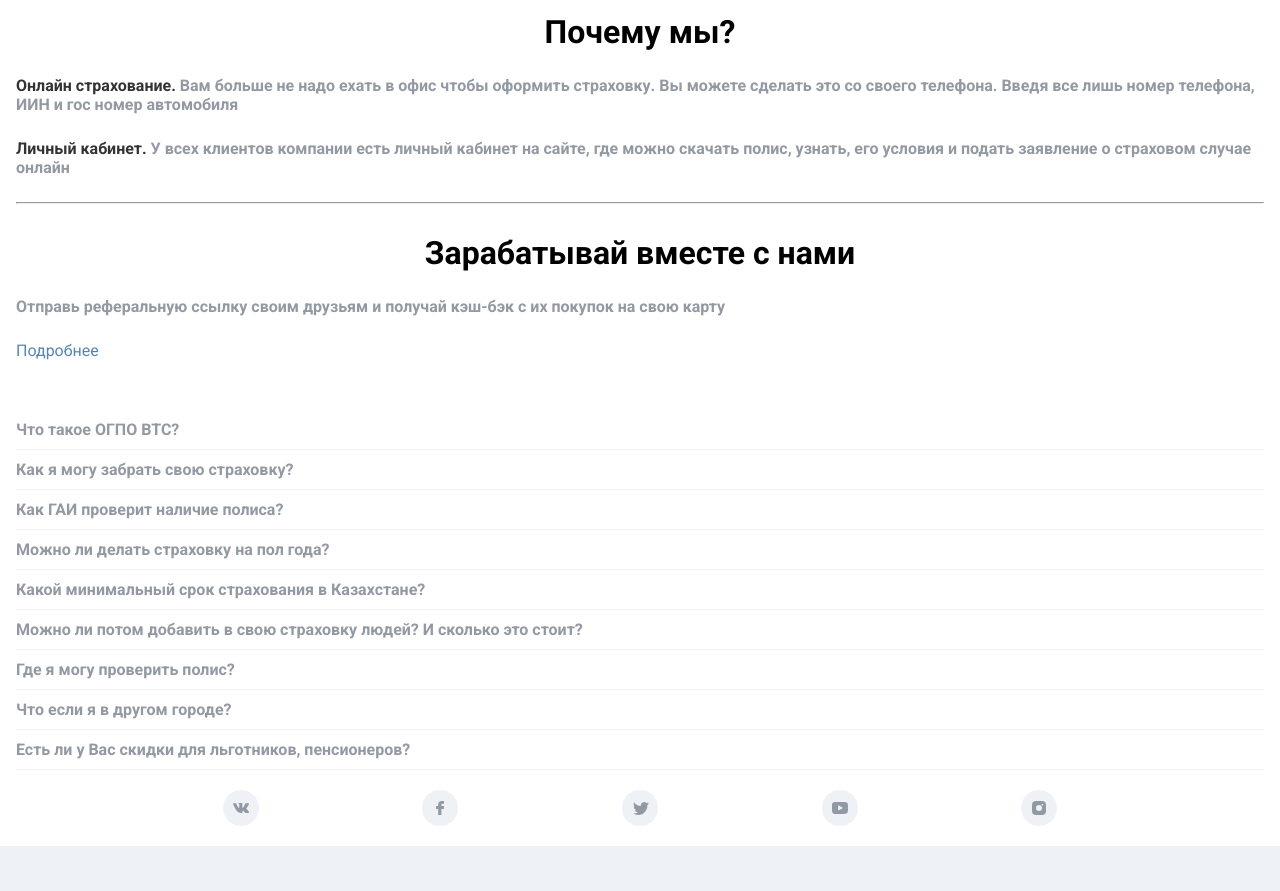
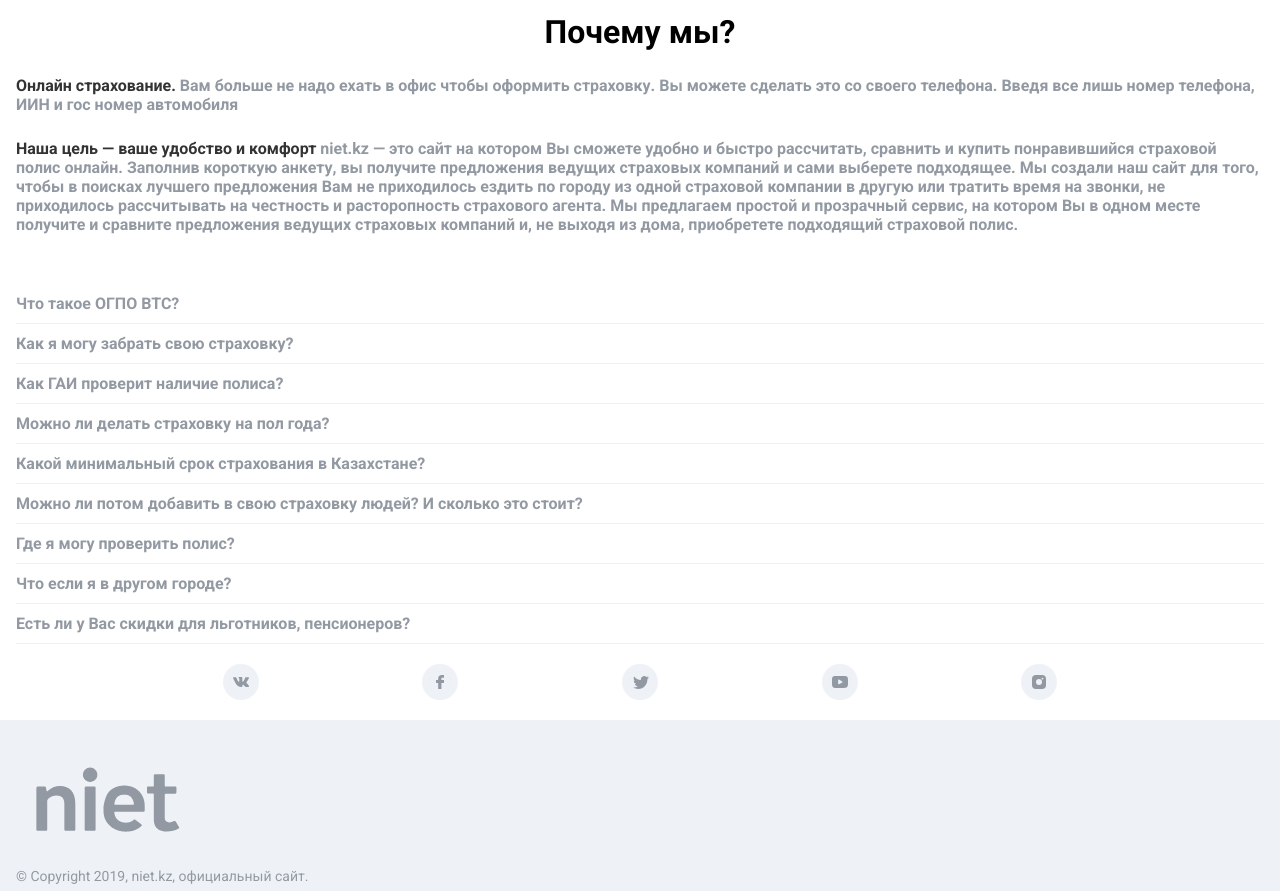
Before and after one commit to AskhatB/niet-mobile, a Next.js app: page / in a window 1280 px wide. Shown: the part 800-1691 px from the top of the page. Built offline with nearby package versions, Linux system fonts and the light colour scheme.

Commit message:
feat: new text

```diff
--- a/containers/SecondaryDescription/index.js
+++ b/containers/SecondaryDescription/index.js
@@ -13,19 +13,20 @@ const SecondaryDescription = () => {
         автомобиля
       </Content>
       <Content>
-        <span style={{ color: '#333' }}>Личный кабинет.</span> У всех клиентов
-        компании есть личный кабинет на сайте, где можно скачать полис, узнать,
-        его условия и подать заявление о страховом случае онлайн
+        <span style={{ color: '#333' }}>
+          Наша цель — ваше удобство и комфорт
+        </span>{' '}
+        niet.kz — это сайт на котором Вы сможете удобно и быстро рассчитать,
+        сравнить и купить понравившийся страховой полис онлайн. Заполнив
+        короткую анкету, вы получите предложения ведущих страховых компаний и
+        сами выберете подходящее. Мы создали наш сайт для того, чтобы в поисках
+        лучшего предложения Вам не приходилось ездить по городу из одной
+        страховой компании в другую или тратить время на звонки, не приходилось
+        рассчитывать на честность и расторопность страхового агента. Мы
+        предлагаем простой и прозрачный сервис, на котором Вы в одном месте
+        получите и сравните предложения ведущих страховых компаний и, не выходя
+        из дома, приобретете подходящий страховой полис.
       </Content>
-      <hr />
-      <Heading>Зарабатывай вместе с нами</Heading>
-      <Content>
-        Отправь реферальную ссылку своим друзьям и получай кэш-бэк с их покупок
-        на свою карту
-      </Content>
-      <Link href="">
-        <a>Подробнее</a>
-      </Link>
     </Wrap>
   );
 };
```
